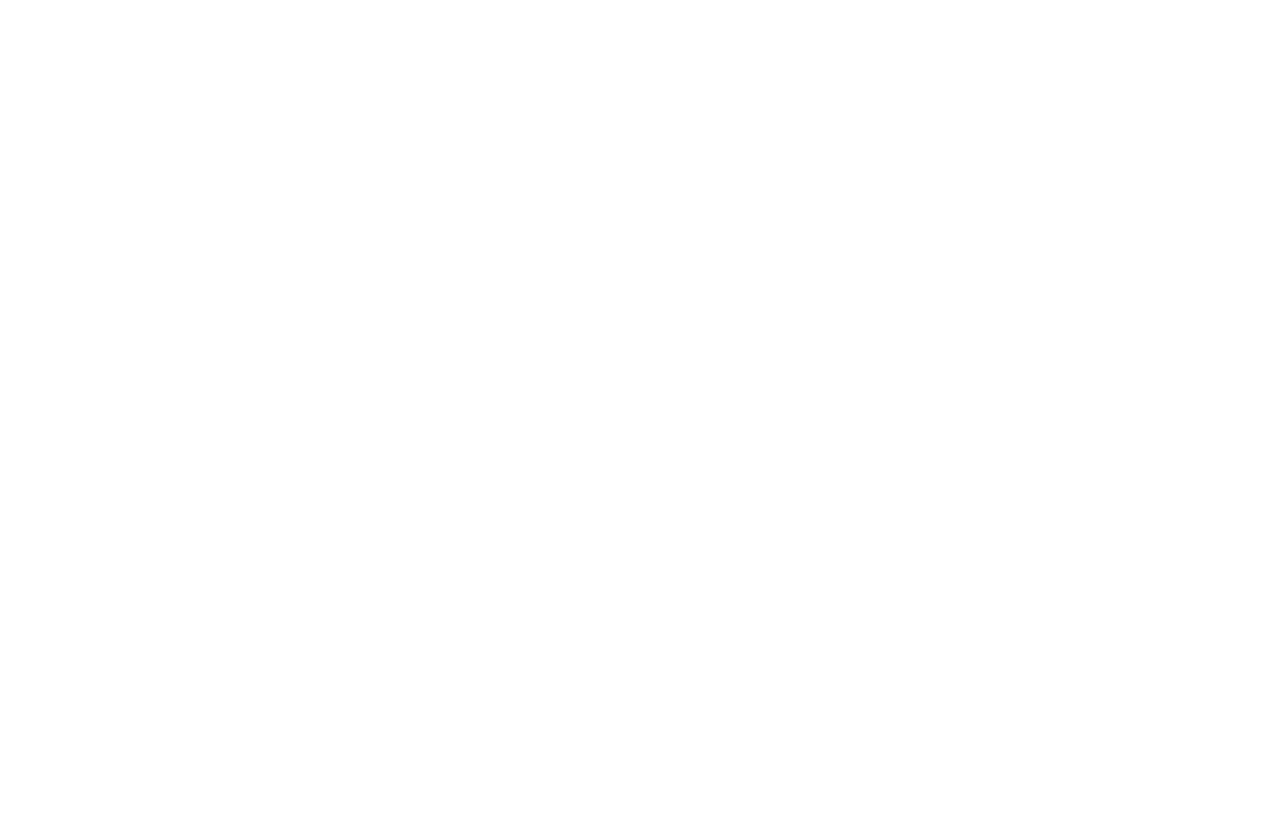
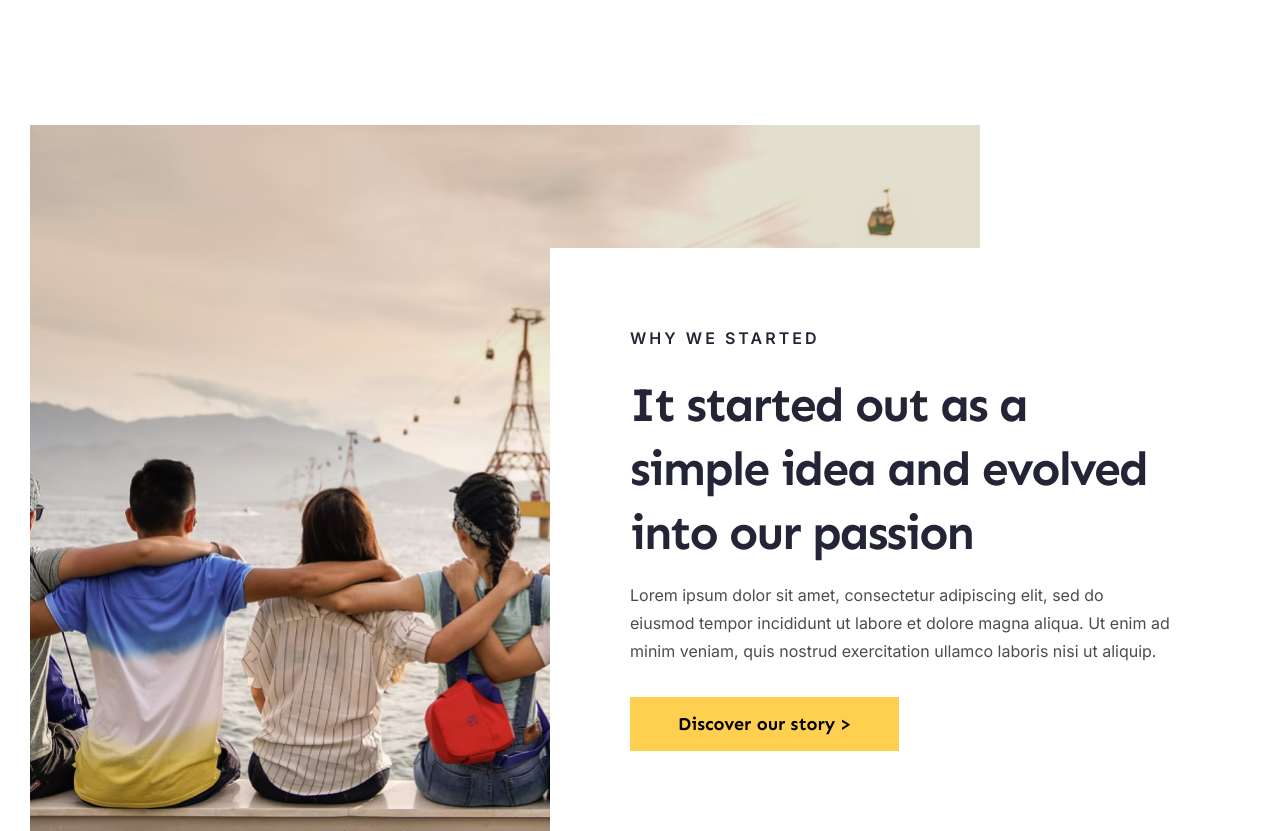
Before and after one commit to hattrickkk/modsen-blog, a Next.js app: page / in a window 1280 px wide. Shown: the part 2740-3571 px from the top of the page. Before the commit the page ends 2865 px from the top, so only its background shows below. Built offline with nearby package versions, Linux system fonts and the light colour scheme.

Commit message:
feat: add ourStory section

```diff
--- a/src/customPages/home/index.tsx
+++ b/src/customPages/home/index.tsx
@@ -1,4 +1,4 @@
-import { AboutUs, CategorySection, Hero, PostsSection } from '@/widgets'
+import { AboutUs, CategorySection, Hero, OurStory, PostsSection } from '@/widgets'
 
 export const Home = () => {
     return (
@@ -7,6 +7,7 @@
             <PostsSection />
             <AboutUs />
             <CategorySection />
+            <OurStory />
         </>
     )
 }
--- a/src/widgets/index.ts
+++ b/src/widgets/index.ts
@@ -4,3 +4,4 @@
 export { PostsSection } from './postsSection'
 export { CategorySection } from './categorySection'
 export { AboutUs } from './aboutUs'
+export { OurStory } from './ourStory'
--- /dev/null
+++ b/src/widgets/ourStory/index.tsx
@@ -0,0 +1,36 @@
+import React from 'react'
+import clsx from 'clsx'
+import Image from 'next/image'
+
+import { NavigateButton } from '@/features'
+import { commonStyles, paths, sen } from '@/shared'
+
+import back from './back.png'
+
+import styles from './styles.module.scss'
+
+export const OurStory = () => {
+    return (
+        <section className={styles.section}>
+            <div className={commonStyles.container}>
+                <div className={styles.inner}>
+                    <div className={styles.imageWrapper}>
+                        <Image src={back} alt='background' />
+                    </div>
+                    <div className={styles.block}>
+                        <h4 className={styles.subtitle}>Why we started </h4>
+                        <h3 className={clsx(styles.title, sen.className)}>
+                            It started out as a simple idea and evolved into our passion
+                        </h3>
+                        <p className={styles.text}>
+                            Lorem ipsum dolor sit amet, consectetur adipiscing elit, sed do eiusmod tempor incididunt ut
+                            labore et dolore magna aliqua. Ut enim ad minim veniam, quis nostrud exercitation ullamco
+                            laboris nisi ut aliquip.
+                        </p>
+                        <NavigateButton pathName={paths.ABOUT} value='Discover our story >' />
+                    </div>
+                </div>
+            </div>
+        </section>
+    )
+}
--- /dev/null
+++ b/src/widgets/ourStory/styles.module.scss
@@ -0,0 +1,106 @@
+.section {
+    .inner {
+        position: relative;
+    }
+
+    .imageWrapper {
+        max-width: 950px;
+
+        img {
+            width: 100%;
+            height: 100%;
+            object-fit: cover;
+            object-position: center;
+        }
+    }
+
+    .block {
+        background-color: $white;
+        padding: 80px;
+        position: absolute;
+        bottom: 0;
+        right: 0;
+        max-width: 700px;
+
+        .title {
+            font-weight: 700;
+            font-size: 48px;
+            line-height: 64px;
+            letter-spacing: -0.04em;
+            color: $darkBlue;
+            margin-bottom: 16px;
+        }
+
+        .subtitle {
+            font-weight: 600;
+            letter-spacing: 0.19em;
+            text-transform: uppercase;
+            color: $darkBlue;
+            margin-bottom: 25px;
+            line-height: 20px;
+        }
+
+        .text {
+            margin-bottom: 32px;
+        }
+    }
+}
+
+@media screen and (max-width: $SMALL_DESKTOP) {
+    .section {
+        .imageWrapper {
+            max-width: 700px;
+        }
+
+        .block {
+            padding: 45px;
+
+            .title {
+                font-size: 38px;
+                line-height: 48px;
+            }
+
+            .subtitle {
+                margin-bottom: 18px;
+            }
+        }
+    }
+}
+
+@media screen and (max-width: $LARGE_TABLET) {
+    .section .block {
+        padding: 35px;
+        max-width: 540px;
+
+        .title {
+            font-size: 34px;
+            line-height: 40px;
+        }
+    }
+}
+
+@media screen and (max-width: $SMALL_TABLET) {
+    .section .block {
+        position: relative;
+        max-width: 100%;
+        padding: 20px;
+        margin-top: 20px;
+    }
+}
+
+@media screen and (max-width: $PHONE) {
+    .section .block {
+        .title {
+            font-size: 30px;
+            line-height: 36px;
+        }
+
+        .text {
+            margin-bottom: 25px;
+        }
+
+        button {
+            width: 100%;
+        }
+    }
+}
```
Also changed, not shown: src/widgets/ourStory/back.png (added).
